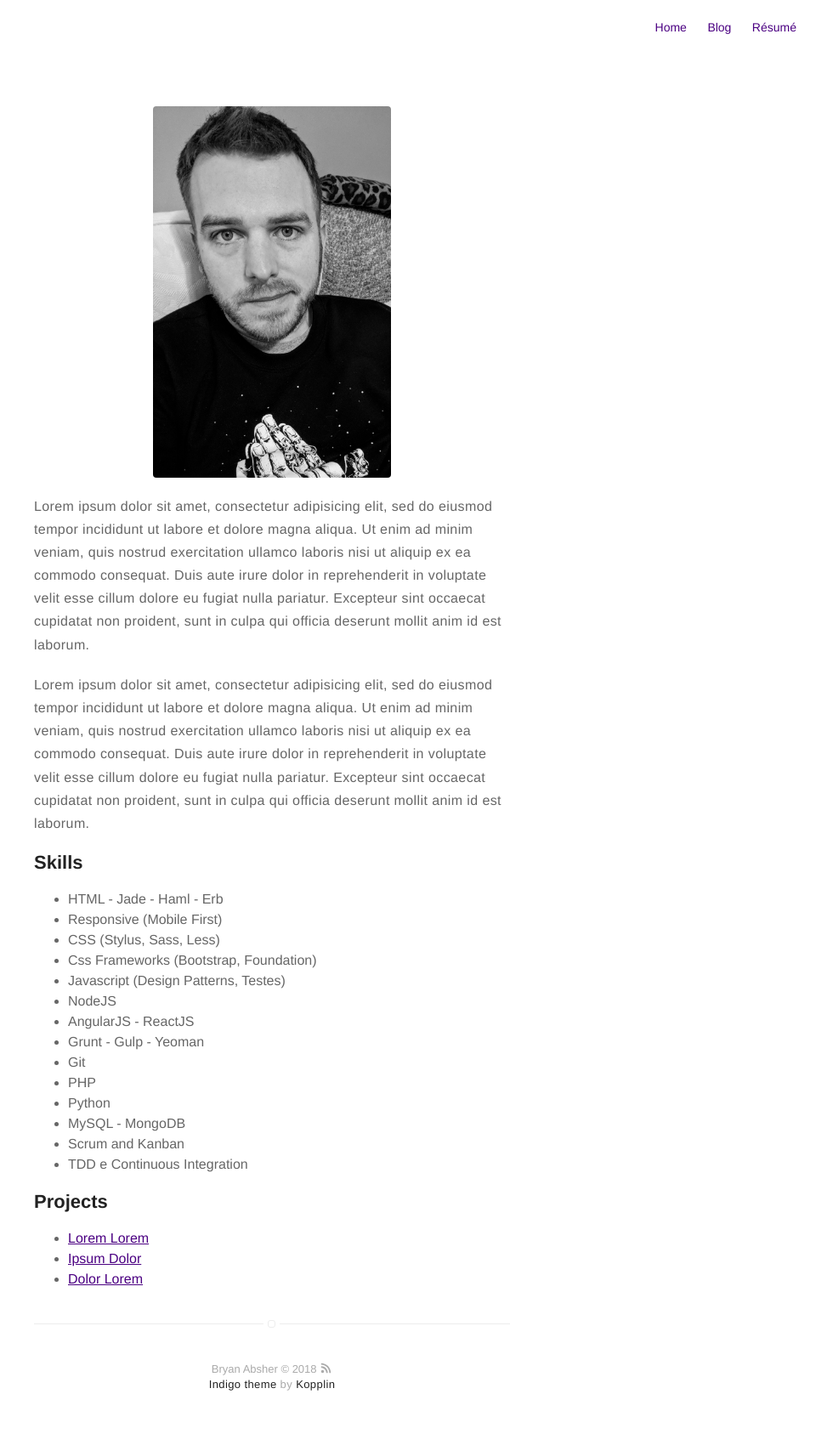
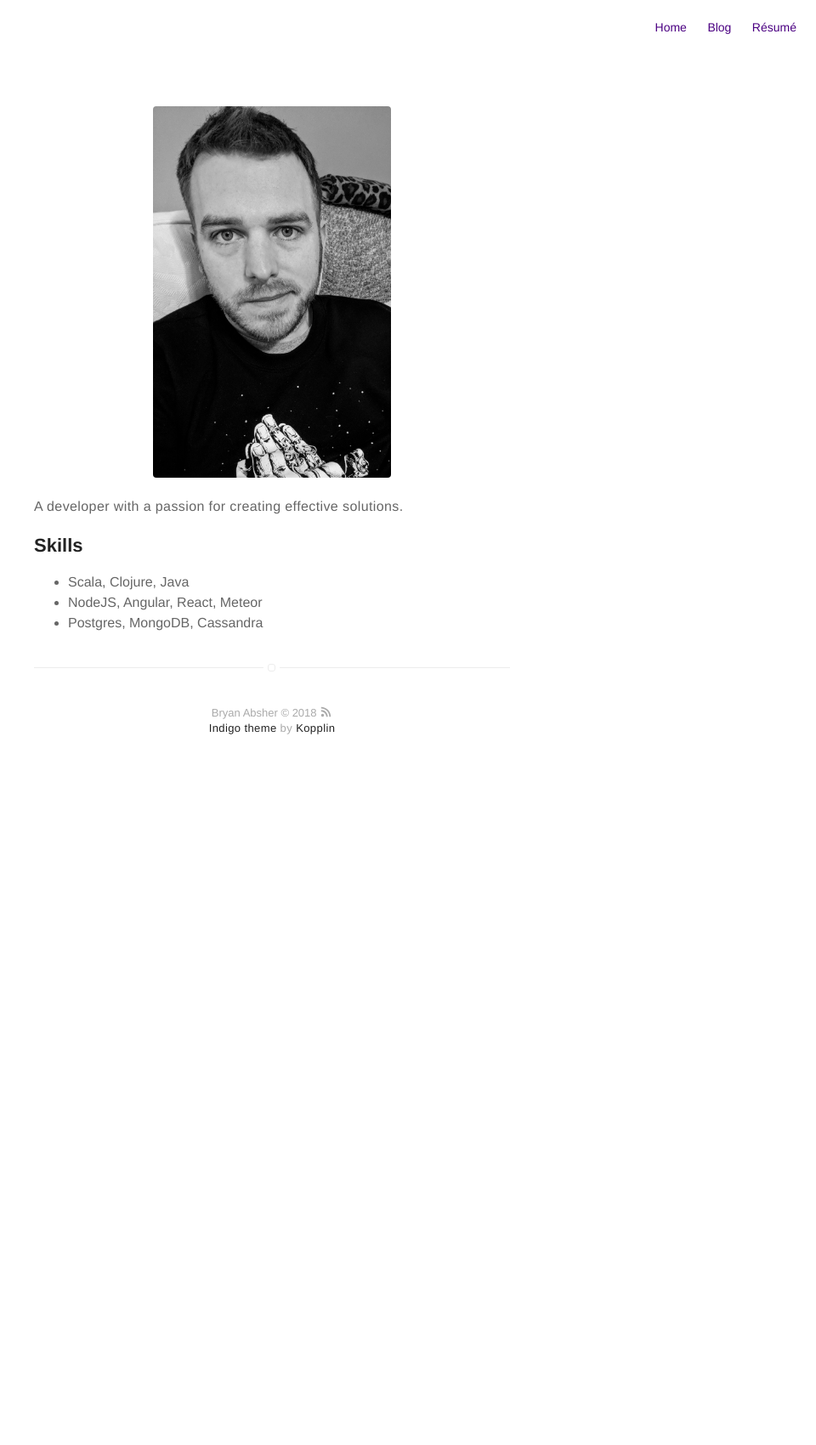
Before and after one commit to babsher/babsher.github.io, a Jekyll site: the page built from about.md, in a window 1280 px wide. Shown: the whole page at 85% size, without its empty margins (320-1280 px from the left). Built offline with Jekyll 4.4.1, drawn with Linux system fonts in a browser that asks for light colours; after the commit the page ends 928 px from its top, so only the background shows below that.

Commit message:
Updated about me

```diff
--- a/about.md
+++ b/about.md
@@ -4,43 +4,19 @@ layout: page
 ---
 ![Profile Image]({{ site.url }}/{{ site.picture }})
 
-<p>Lorem ipsum dolor sit amet, consectetur adipisicing elit, sed do eiusmod
-tempor incididunt ut labore et dolore magna aliqua. Ut enim ad minim veniam,
-quis nostrud exercitation ullamco laboris nisi ut aliquip ex ea commodo
-consequat. Duis aute irure dolor in reprehenderit in voluptate velit esse
-cillum dolore eu fugiat nulla pariatur. Excepteur sint occaecat cupidatat non
-proident, sunt in culpa qui officia deserunt mollit anim id est laborum.</p>
-
-<p>Lorem ipsum dolor sit amet, consectetur adipisicing elit, sed do eiusmod
-tempor incididunt ut labore et dolore magna aliqua. Ut enim ad minim veniam,
-quis nostrud exercitation ullamco laboris nisi ut aliquip ex ea commodo
-consequat. Duis aute irure dolor in reprehenderit in voluptate velit esse
-cillum dolore eu fugiat nulla pariatur. Excepteur sint occaecat cupidatat non
-proident, sunt in culpa qui officia deserunt mollit anim id est laborum.</p>
+<p>A developer with a passion for creating effective solutions.</p>
 
 <h2>Skills</h2>
 
 <ul class="skill-list">
-	<li>HTML - Jade - Haml - Erb</li>
-	<li>Responsive (Mobile First)</li>
-	<li>CSS (Stylus, Sass, Less)</li>
-	<li>Css Frameworks (Bootstrap, Foundation)</li>
-	<li>Javascript (Design Patterns, Testes)</li>
-	<li>NodeJS</li>
-	<li>AngularJS - ReactJS</li>
-	<li>Grunt - Gulp - Yeoman</li>
-	<li>Git</li>
-	<li>PHP</li>
-	<li>Python</li>
-	<li>MySQL - MongoDB</li>
-	<li>Scrum and Kanban</li>
-	<li>TDD e Continuous Integration</li>
+	<li>Scala, Clojure, Java</li>
+	<li>NodeJS, Angular, React, Meteor</li>
+	<li>Postgres, MongoDB, Cassandra</li>
 </ul>
 
-<h2>Projects</h2>
+<!-- <h2>Projects</h2>
 
 <ul>
-	<li><a href="https://github.com/">Lorem Lorem</a></li>
-	<li><a href="https://github.com/">Ipsum Dolor</a></li>
 	<li><a href="https://github.com/">Dolor Lorem</a></li>
 </ul>
+-->
```
